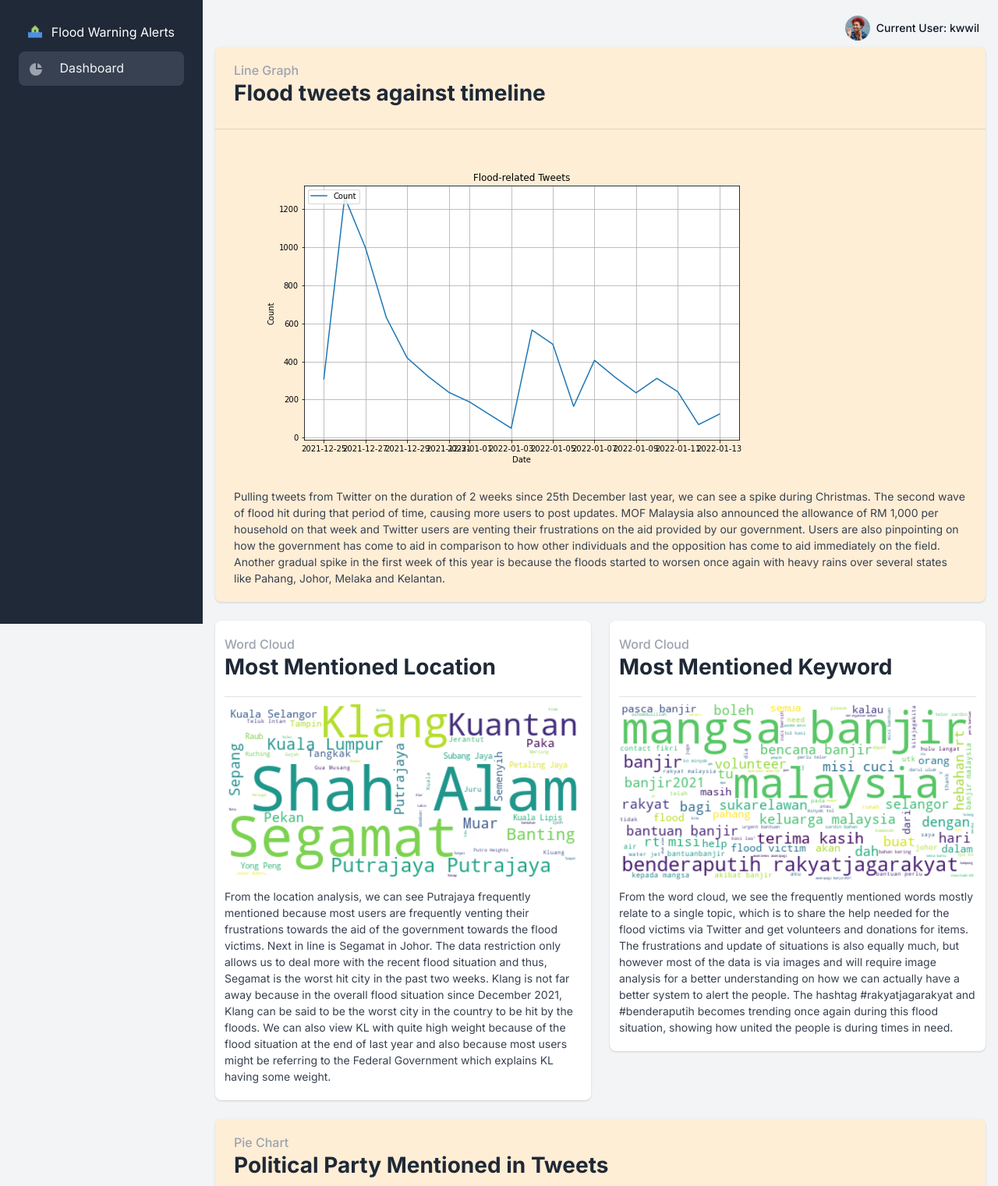
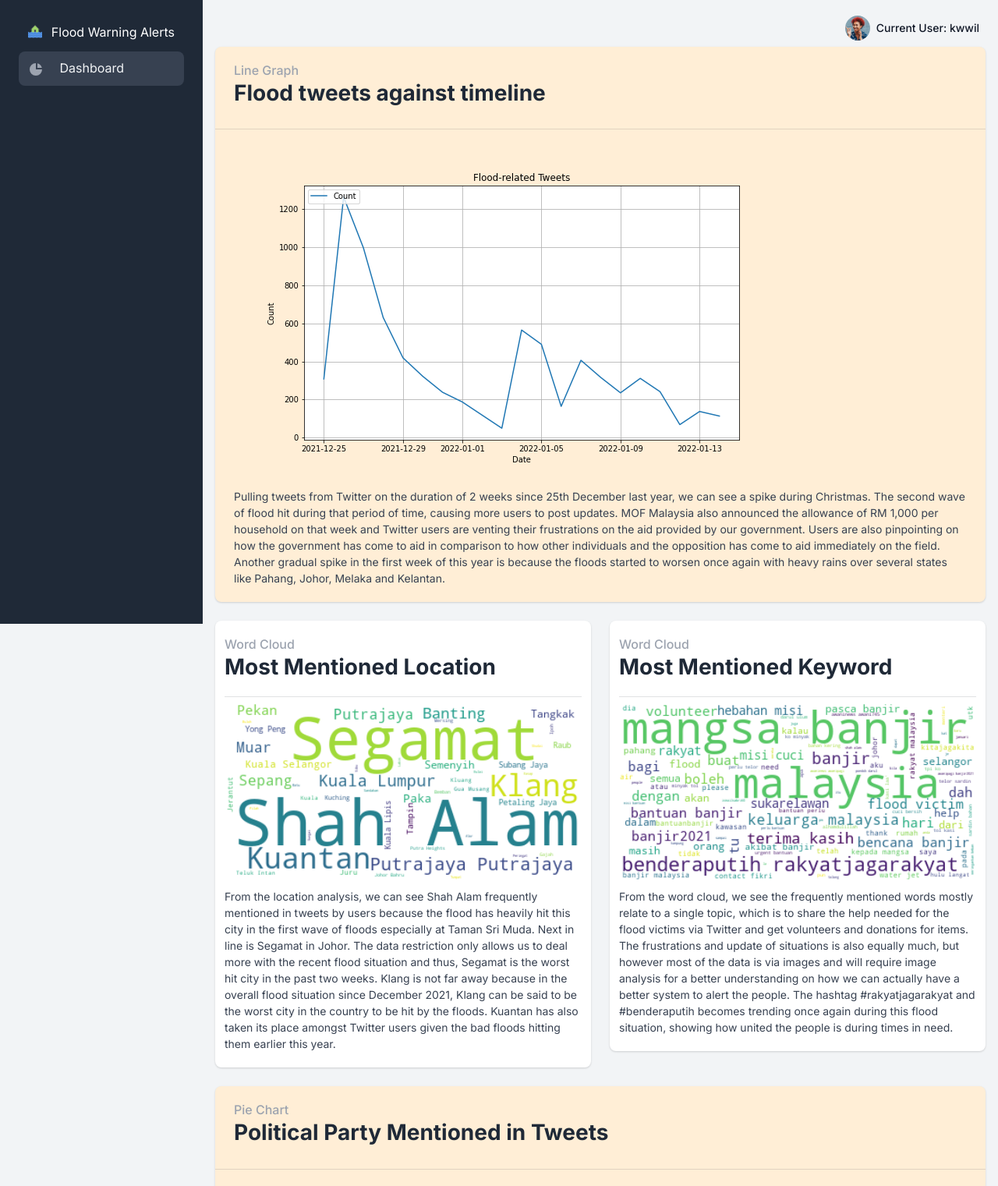
Before and after one commit to wilsonkw97/WeWarnYou, a Django app: page /dashboard.html in a window 1280 px wide. Shown: the top 1521 px of the page at 78% size. Run offline with Django 3.2, Linux system fonts and the light colour scheme; a user stored in the database is signed in; some libraries are stand-ins or nearby versions.

Commit message:
Final update on visualisations and raw data

```diff
--- a/WeWarnYou-dashboard/apps/templates/home/dashboard.html
+++ b/WeWarnYou-dashboard/apps/templates/home/dashboard.html
@@ -41,13 +41,12 @@
                                 padding-bottom: 20px;">Most Mentioned Location</h3>
                                 <img class="rounded" alt="Image placeholder" src="/static/assets/wc-location.png" style="width: 100%;">
                                 <div class="small mt-2">
-                                    <span class="fw-normal me-2">From the location analysis, we can see Putrajaya frequently mentioned because
-                                        most users are frequently venting their frustrations towards the aid of the government towards the flood victims.
-                                        Next in line is Segamat in Johor. The data restriction only allows us to deal more with the recent flood situation
-                                        and thus, Segamat is the worst hit city in the past two weeks. Klang is not far away because in the overall flood
-                                        situation since December 2021, Klang can be said to be the worst city in the country to be hit by the floods. We can
-                                        also view KL with quite high weight because of the flood situation at the end of last year and also because most users
-                                        might be referring to the Federal Government which explains KL having some weight.
+                                    <span class="fw-normal me-2">From the location analysis, we can see Shah Alam frequently mentioned in tweets by users
+                                        because the flood has heavily hit this city in the first wave of floods especially at Taman Sri Muda. Next in line is
+                                        Segamat in Johor. The data restriction only allows us to deal more with the recent flood situation and thus, Segamat is
+                                        the worst hit city in the past two weeks. Klang is not far away because in the overall flood situation since
+                                        December 2021, Klang can be said to be the worst city in the country to be hit by the floods. Kuantan has also taken
+                                        its place amongst Twitter users given the bad floods hitting them earlier this year.
                                     </span>
                                 </div>
                             </div>
--- a/WeWarnYou-dashboard/apps/templates/home/index.html
+++ b/WeWarnYou-dashboard/apps/templates/home/index.html
@@ -89,7 +89,8 @@
                         <div class="bootstrap-big-icon d-none d-lg-block">
                             <svg xmlns="http://www.w3.org/2000/svg" width="700" height="622" class="d-block my-1" viewBox="0 0 118 94" role="img"><title>Bootstrap</title><path fill-rule="evenodd" clip-rule="evenodd" d="M24.509 0c-6.733 0-11.715 5.893-11.492 12.284.214 6.14-.064 14.092-2.066 20.577C8.943 39.365 5.547 43.485 0 44.014v5.972c5.547.529 8.943 4.649 10.951 11.153 2.002 6.485 2.28 14.437 2.066 20.577C12.794 88.106 17.776 94 24.51 94H93.5c6.733 0 11.714-5.893 11.491-12.284-.214-6.14.064-14.092 2.066-20.577 2.009-6.504 5.396-10.624 10.943-11.153v-5.972c-5.547-.529-8.934-4.649-10.943-11.153-2.002-6.484-2.28-14.437-2.066-20.577C105.214 5.894 100.233 0 93.5 0H24.508zM80 57.863C80 66.663 73.436 72 62.543 72H44a2 2 0 01-2-2V24a2 2 0 012-2h18.437c9.083 0 15.044 4.92 15.044 12.474 0 5.302-4.01 10.049-9.119 10.88v.277C75.317 46.394 80 51.21 80 57.863zM60.521 28.34H49.948v14.934h8.905c6.884 0 10.68-2.772 10.68-7.727 0-4.643-3.264-7.207-9.012-7.207zM49.948 49.2v16.458H60.91c7.167 0 10.964-2.876 10.964-8.281 0-5.406-3.903-8.178-11.425-8.178H49.948z" fill="currentColor"></path></svg>
                         </div>
-                        <h1 class="fw-bolder">Flood Warning Alerts with Social Media</h1>
+                        <h1 class="fw-bolder">WeWarnYou</h1>
+                        <h2 class="fw-bolder">Flood Warning Alerts with Social Media</h2>
                         <h2 class="lead fw-normal text-muted mb-5">
                             ADS Mini Project 1
                         </h2>
```
Also changed, not shown: WeWarnYou-dashboard/apps/static/assets/flood-trend.png, WeWarnYou-dashboard/apps/static/assets/pc-party.png, WeWarnYou-dashboard/apps/static/assets/wc-location.png, WeWarnYou-dashboard/apps/static/assets/wc-word.png, 1 other file.
